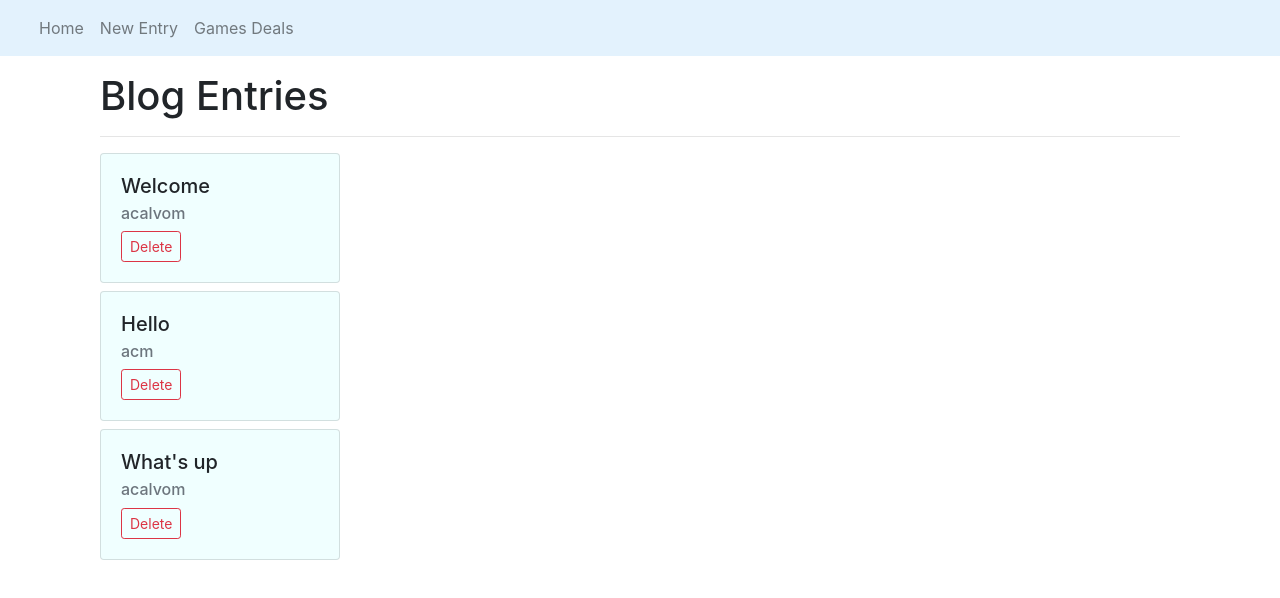
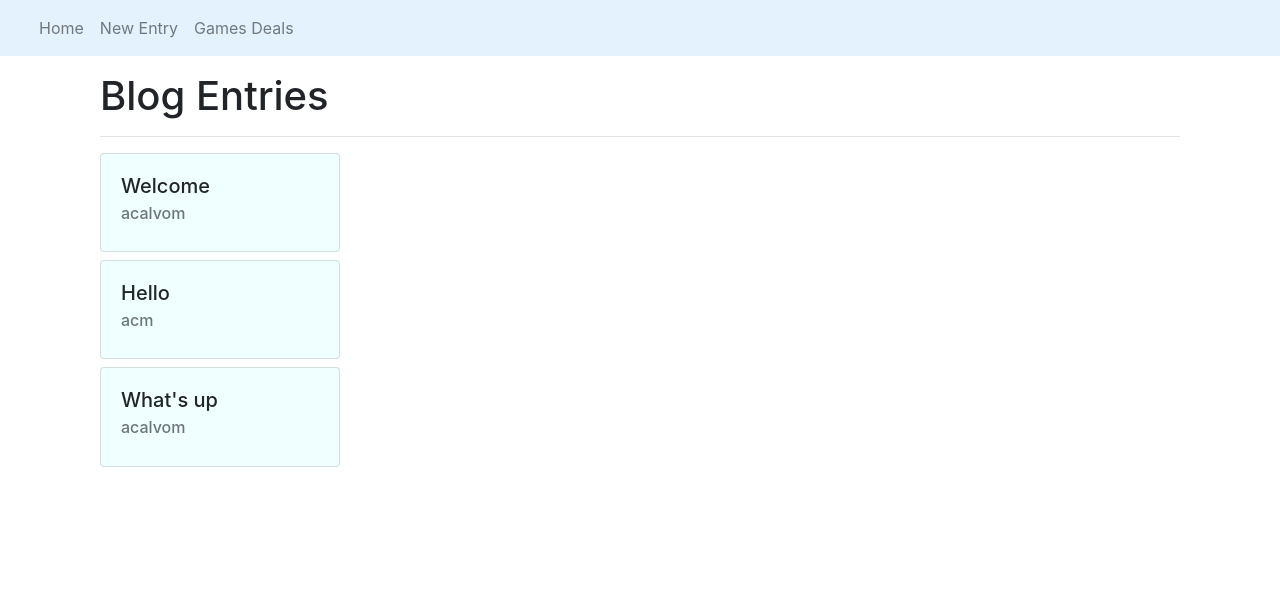
Before and after one commit to acalvom/learning-react-blog, a React (Create React App) app: page / in a window 1280 px wide. Shown: the top 598 px of the page. Built offline with nearby package versions, Linux system fonts and the light colour scheme.

Commit message:
Remove unnecessary code fragments

```diff
--- a/src/components/blog/EntriesList.jsx
+++ b/src/components/blog/EntriesList.jsx
@@ -4,14 +4,6 @@ import {Link} from "react-router-dom";
 const EntriesList = (props) => {
     const blog = props.entries;
     const title = props.pageTitle;
-
-    const handleDeleteClick = (id) => {
-        fetch('http://localhost:8000/blog/' + id, {
-            method: 'DELETE',
-        }).then(() => {
-            window.location.reload(false);
-        })
-    }
 
     return (
         <div>
@@ -25,9 +17,6 @@ const EntriesList = (props) => {
                                 <Link to={`blog/${item.id}`}>{item.title}</Link>
                             </h5>
                             <h6 className="card-subtitle mb-2 text-muted">{item.author}</h6>
-                            <button type="button" className="btn btn-outline-danger btn-sm"
-                                    onClick={() => handleDeleteClick(item.id)}>Delete
-                            </button>
                         </div>
                     </div>
                 )
--- a/src/index.js
+++ b/src/index.js
@@ -9,8 +9,8 @@ import rootReducer from './reducers/rootReducer';
 const store = createStore(rootReducer)
 
 ReactDOM.render(
-    <React.StrictMode>
-        <Provider store={store}><App/></Provider>
-    </React.StrictMode>,
+    <Provider store={store}>
+        <App/>
+    </Provider>,
     document.getElementById('root')
-);
+)
```
